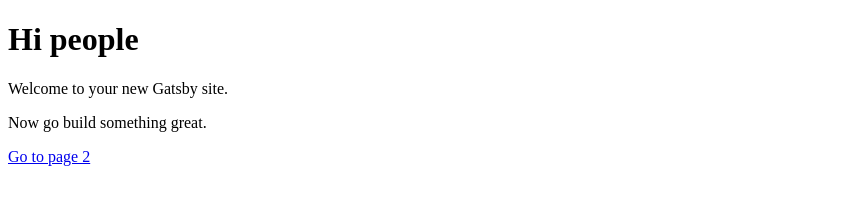
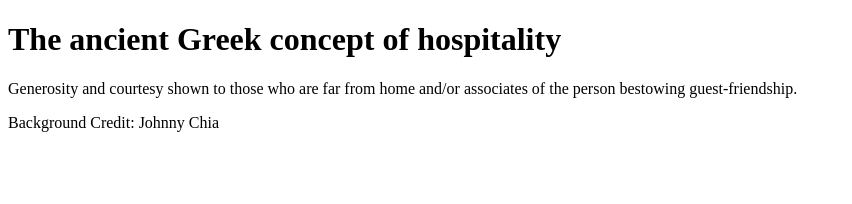
Before and after one commit to derrickloo/xeniaconcepts, a Gatsby site: page / in a window 1280 px wide. Shown: the whole page, without its empty margins (0-852 px from the left). Built offline with nearby package versions, Linux system fonts and the light colour scheme; Gatsby itself is replaced by a stand-in of ours.

Commit message:
Initial commit

```diff
--- a/gatsby-config.js
+++ b/gatsby-config.js
@@ -1,6 +1,6 @@
 module.exports = {
   siteMetadata: {
-    title: 'Gatsby Default Starter',
+    title: 'Xenia Concepts',
   },
   plugins: ['gatsby-plugin-react-helmet'],
 }
--- a/src/pages/index.js
+++ b/src/pages/index.js
@@ -3,10 +3,9 @@ import Link from 'gatsby-link'
 
 const IndexPage = () => (
   <div>
-    <h1>Hi people</h1>
-    <p>Welcome to your new Gatsby site.</p>
-    <p>Now go build something great.</p>
-    <Link to="/page-2/">Go to page 2</Link>
+    <h1>The ancient Greek concept of hospitality</h1>
+    <p>Generosity and courtesy shown to those who are far from home and/or associates of the person bestowing guest-friendship.</p>
+    <p>Background Credit: Johnny Chia</p>
   </div>
 )
 
```
